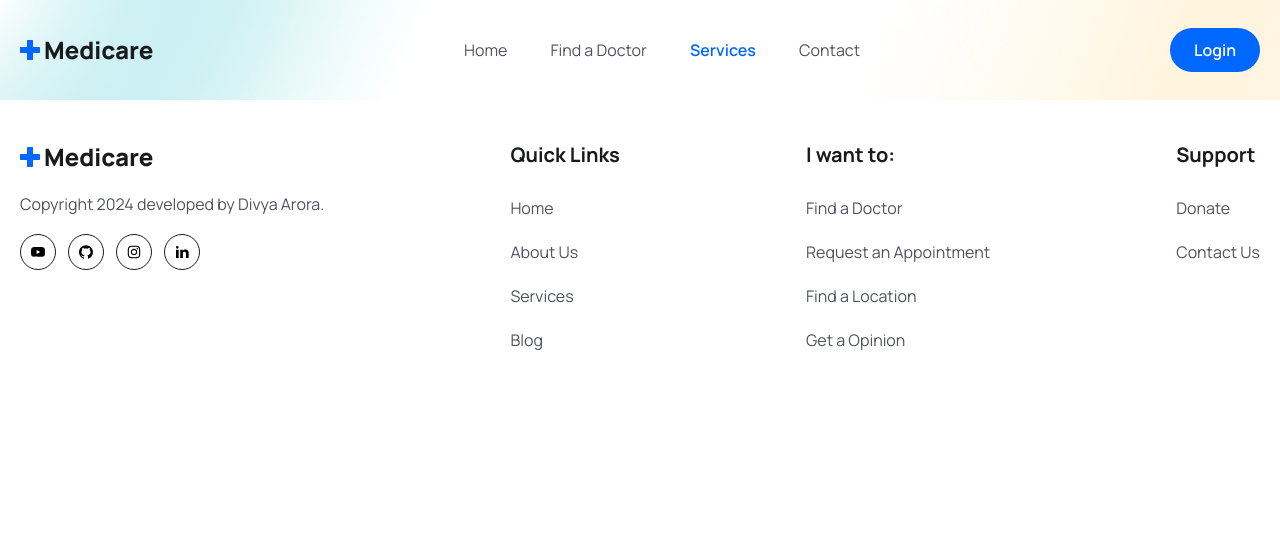
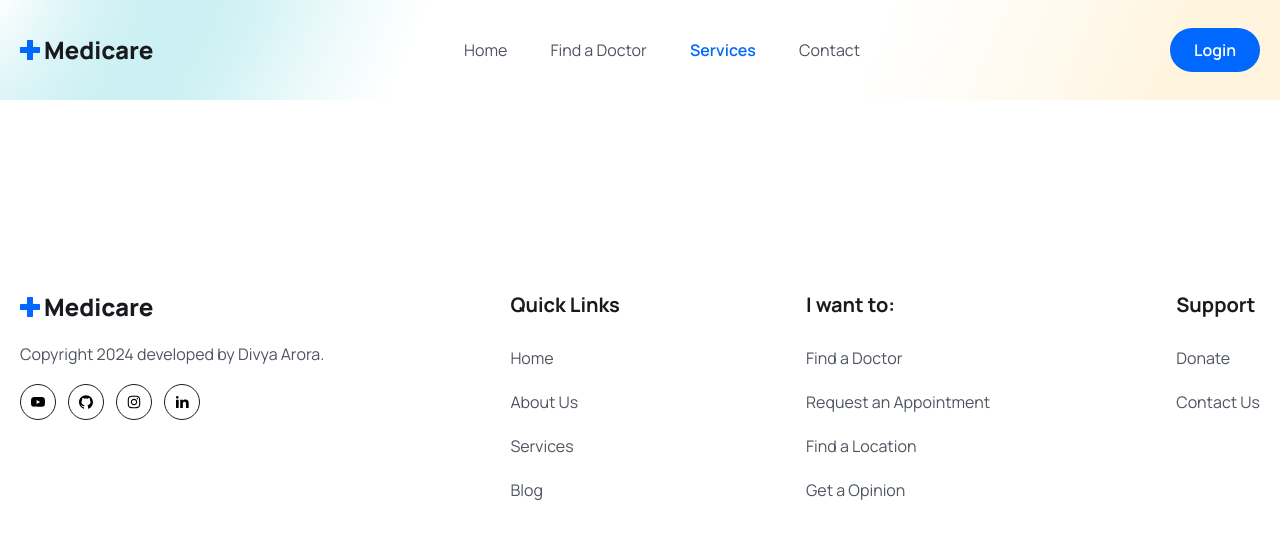
Before and after one commit to aroraadivya/Mern-Stack-Medicare, a React (Vite) app in the folder frontend/: page /services in a window 1280 px wide. Shown: the top 538 px of the page. Built offline with nearby package versions, Linux system fonts and the light colour scheme.

Commit message:
"Added basic structure to Services component"

```diff
--- a/frontend/src/pages/Services.jsx
+++ b/frontend/src/pages/Services.jsx
@@ -1,7 +1,11 @@
 import React from 'react';
 
 const Services = () => {
-    return
+    return <section>
+        <div className='container'>
+
+        </div>
+    </section>
 };
 
 export default Services;
```
